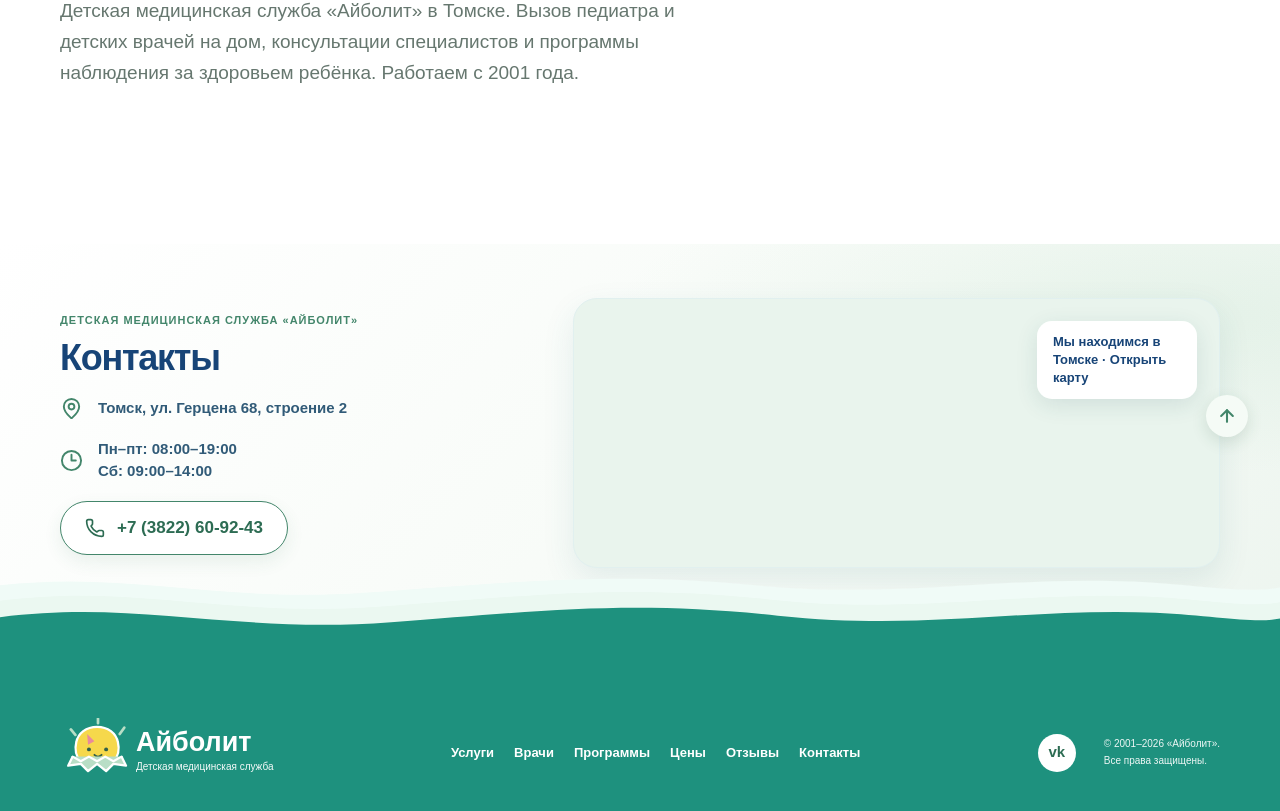
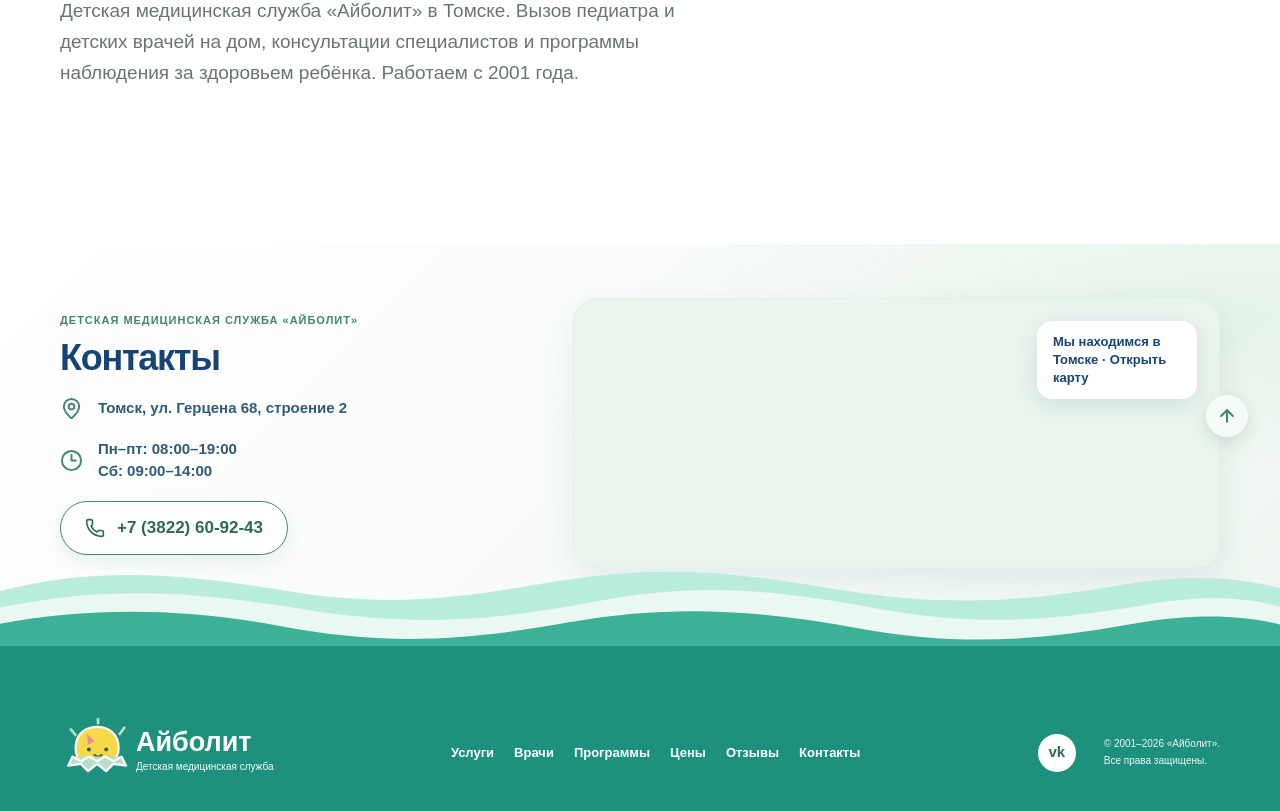
Before and after one commit to Shuman-Olga/aibolit70-ts, a Next.js app: page / in a window 1280 px wide. Shown: the part 331-1142 px from the top of the page. Built offline with nearby package versions, Linux system fonts and the light colour scheme.

Commit message:
Redraw footer with distinct flowing mint waves

```diff
--- a/src/components/site-footer.tsx
+++ b/src/components/site-footer.tsx
@@ -43,9 +43,9 @@ export function SiteFooter() {
       </section>
       <footer className="site-footer site-footer--wave">
         <svg className="site-footer__wave" viewBox="0 0 1440 100" preserveAspectRatio="none" aria-hidden="true">
-          <path d="M0 18C145 -2 245 42 410 28C575 14 690 -1 850 18C1010 37 1125 5 1275 13C1345 17 1400 30 1440 21V100H0Z" fill="#F0FBF7" />
-          <path d="M0 39C150 15 255 62 425 47C595 32 700 16 865 37C1030 58 1140 26 1290 33C1360 37 1405 49 1440 41V100H0Z" fill="#EBF8F1" />
-          <path d="M0 61C155 37 265 84 440 68C615 52 710 38 875 59C1040 80 1150 48 1300 55C1370 59 1410 70 1440 63V100H0Z" fill="#1E917E" />
+          <path d="M0 26C105 -8 205 2 315 24C440 50 515 35 625 13C760 -14 845 5 950 25C1070 48 1160 39 1260 18C1340 1 1395 8 1440 22V100H0Z" fill="#BAECDB" />
+          <path d="M0 48C130 17 225 28 340 50C465 75 555 66 670 40C790 13 870 24 985 49C1105 76 1195 64 1295 43C1360 30 1405 35 1440 47V100H0Z" fill="#EBF8F1" />
+          <path d="M0 70C95 48 205 48 310 72C430 100 520 94 640 68C765 41 865 54 970 77C1080 101 1175 92 1275 70C1345 55 1400 59 1440 71V100H0Z" fill="#3CB197" />
         </svg>
         <div className="container footer-main">
           <Link className="footer-brand" href="/" aria-label="Айболит — главная">
```
